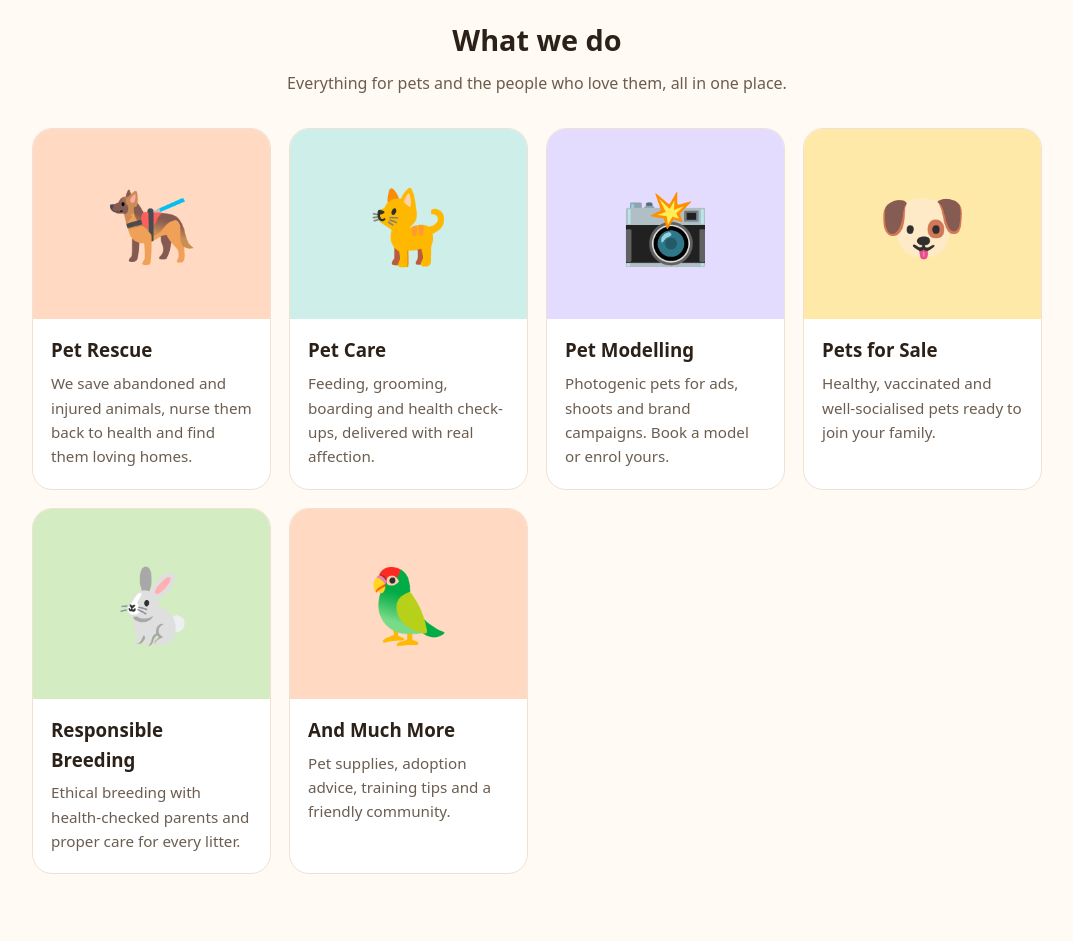
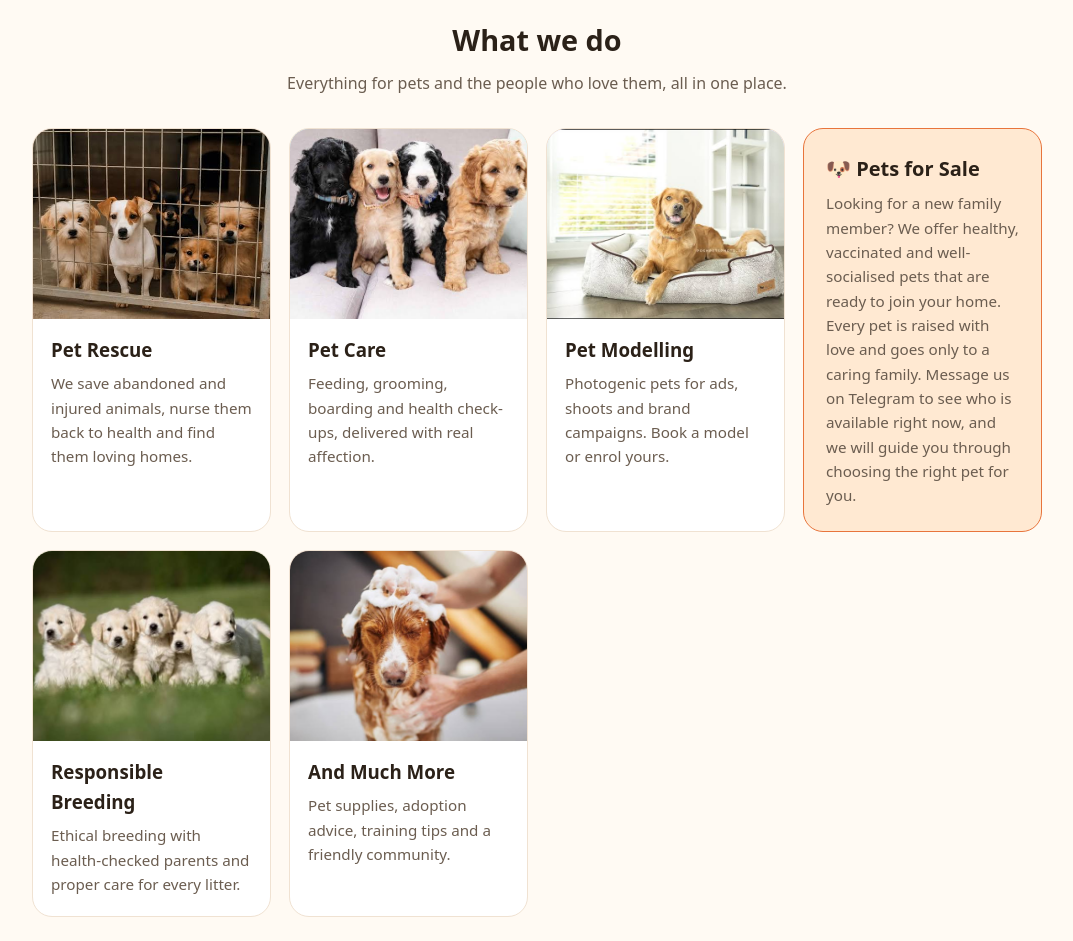
Before and after one commit to WA-1108/happy-paws, a plain HTML site: page Index.html in a window 1280 px wide. Shown: the part 560-1501 px from the top of the page, without its empty margins (103-1176 px from the left). Drawn offline with Linux system fonts and the light colour scheme.

Commit message:
Add files via upload

```diff
--- a/Index.html
+++ b/Index.html
@@ -28,6 +28,9 @@ h2{font-size:1.8rem;margin:0 0 8px;text-align:center}
 .photo{height:190px;display:flex;align-items:center;justify-content:center;font-size:4.5rem;background-size:cover;background-position:center}
 .c1{background-color:#ffd9c2}.c2{background-color:#cdeee9}.c3{background-color:#e4dcff}.c4{background-color:#ffe9a8}.c5{background-color:#d3ecc2}
 .body{padding:16px 18px 20px}
+.text-card{display:flex;align-items:center;background:var(--hero);border-color:var(--accent)}
+.text-card .body{padding:24px 22px}
+.text-card h3{font-size:1.25rem}
 .card h3{margin:0 0 6px}
 .card p{margin:0;color:var(--muted);font-size:.95rem}
 .cta{background:var(--surface);border:1px solid var(--border);border-radius:28px;padding:40px 24px;text-align:center}
@@ -53,7 +56,7 @@ footer{text-align:center;color:var(--muted);padding:30px 0 40px;font-size:.9rem}
     <article class="card"><div class="photo c1" data-key="rescue" role="img" aria-label="Rescued pet">🐕‍🦺</div><div class="body"><h3>Pet Rescue</h3><p>We save abandoned and injured animals, nurse them back to health and find them loving homes.</p></div></article>
     <article class="card"><div class="photo c2" data-key="care" role="img" aria-label="Pet care">🐈</div><div class="body"><h3>Pet Care</h3><p>Feeding, grooming, boarding and health check-ups, delivered with real affection.</p></div></article>
     <article class="card"><div class="photo c3" data-key="modelling" role="img" aria-label="Pet modelling">📸</div><div class="body"><h3>Pet Modelling</h3><p>Photogenic pets for ads, shoots and brand campaigns. Book a model or enrol yours.</p></div></article>
-    <article class="card"><div class="photo c4" data-key="sales" role="img" aria-label="Pets for sale">🐶</div><div class="body"><h3>Pets for Sale</h3><p>Healthy, vaccinated and well-socialised pets ready to join your family.</p></div></article>
+    <article class="card text-card"><div class="body"><h3>🐶 Pets for Sale</h3><p>Looking for a new family member? We offer healthy, vaccinated and well-socialised pets that are ready to join your home. Every pet is raised with love and goes only to a caring family. Message us on Telegram to see who is available right now, and we will guide you through choosing the right pet for you.</p></div></article>
     <article class="card"><div class="photo c5" data-key="breeding" role="img" aria-label="Breeding">🐇</div><div class="body"><h3>Responsible Breeding</h3><p>Ethical breeding with health-checked parents and proper care for every litter.</p></div></article>
     <article class="card"><div class="photo c1" data-key="more" role="img" aria-label="More pets">🦜</div><div class="body"><h3>And Much More</h3><p>Pet supplies, adoption advice, training tips and a friendly community.</p></div></article>
   </div>
@@ -76,12 +79,12 @@ const TELEGRAM_URL = "https://t.me/YOUR_CHANNEL";
 // Paste an image link (or a file in your repo, e.g. "images/rescue.jpg") between the quotes.
 // Leave "" to keep the emoji placeholder.
 const PHOTOS = {
-  rescue:    "",
-  care:      "",
-  modelling: "",
+  rescue:    "rescue.jpg",
+  care:      "care.jpg",
+  modelling: "modelling.jpg",
   sales:     "",
-  breeding:  "",
-  more:      ""
+  breeding:  "breeding.jpg",
+  more:      "care2.jpg"
 };
 /* ================================== */
 
```
